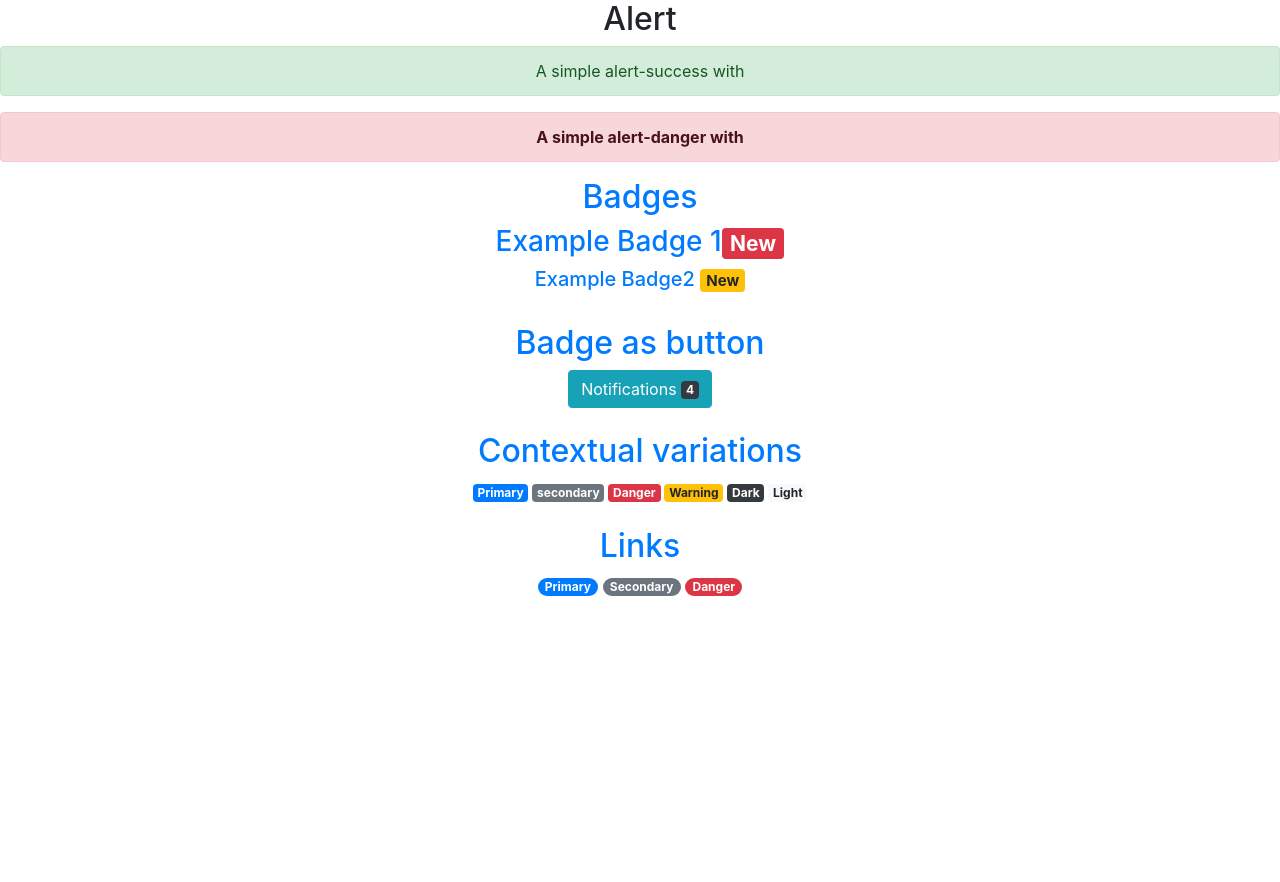
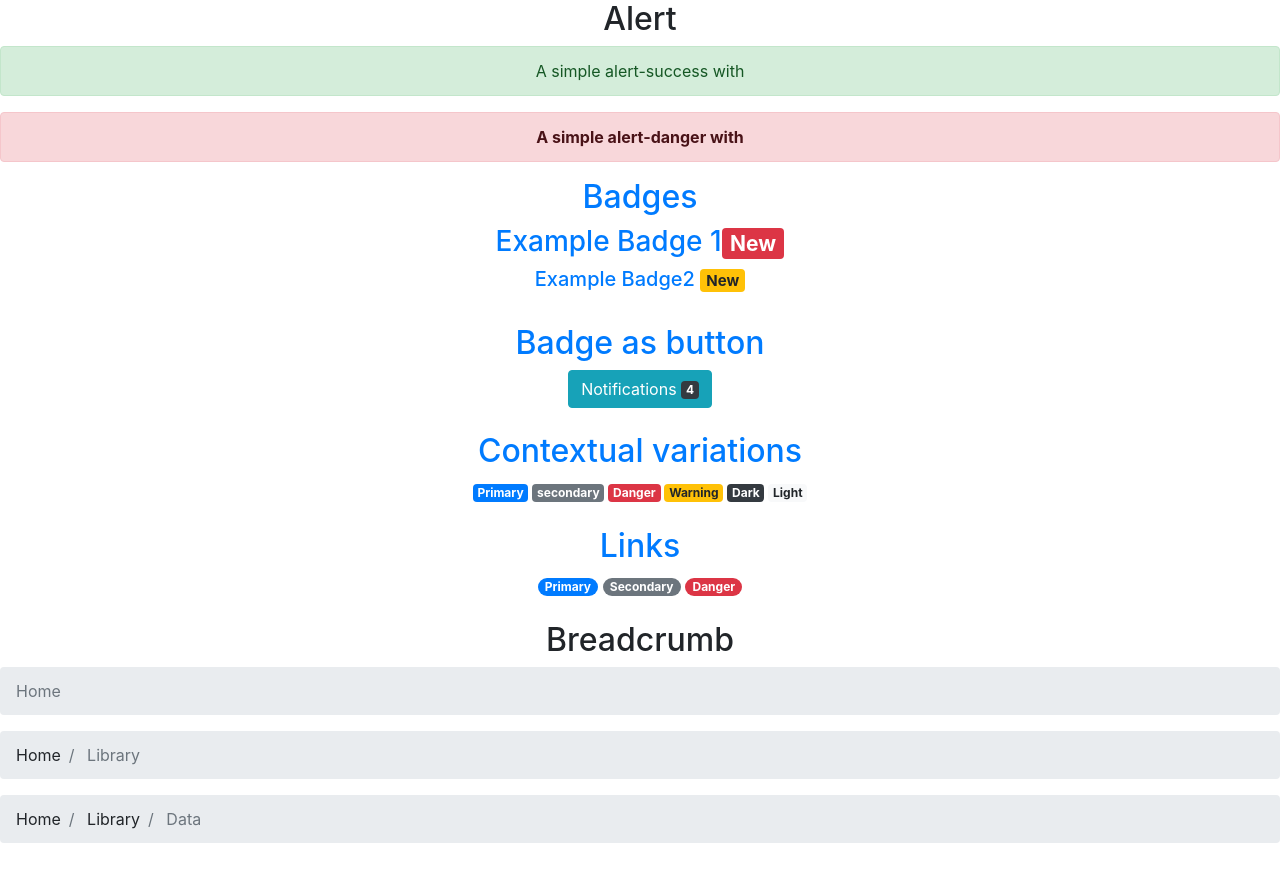
Before and after one commit to princigupta037/Bootstrap, a plain HTML site: page home.html in a window 1280 px wide. Before the commit the page ends 800 px from the top, so only its background shows below. Drawn offline with nearby package versions, Linux system fonts and the light colour scheme.

Commit message:
Breadcrumb

```diff
--- a/home.html
+++ b/home.html
@@ -42,6 +42,28 @@ A simple alert-danger with <a href="#" class="alert-link"><br>
          <a href="#" class="badge badge-pill badge-primary"> Primary </a>
          <a href="#" class="badge badge-pill badge-secondary"> Secondary </a>
          <a href="#" class="badge badge-pill badge-danger"> Danger</a>
+<br><br>
+<!-- Breadcrumb -->
+   <h2> Breadcrumb</h2>
+      <nav aria-label ="Breadcrumb">
+         <ol class="breadcrumb">
+            <li class="breadcrumb-item active" aria-current="page" > Home </li>
+         </ol>
+      </nav>
+      <nav aria-label="breadcrumb">
+         <ol class="breadcrumb">
+            <li class="breadcrumb-item" <a href="#"> Home</a>
+            <li class="breadcrumb-item active" aria-current="page"> Library </li>
+         </ol>
+      </nav>
+      <nav aria-label="breadcrumb">
+            <ol class="breadcrumb">
+               <li class="breadcrumb-item" <a href="#"> Home</a>
+               <li class="breadcrumb-item" <a href="#"> Library</a>
+               <li class="breadcrumb-item active" aria-current="page"> Data </li>
+            </ol>
+         </nav>
+   <br><br>
 <!-- Optional JavaScript -->
 <!-- jQuery first, then Popper.js, then Bootstrap JS -->
 <script src="https://code.jquery.com/jquery-3.3.1.slim.min.js" integrity="sha384-q8i/X+965DzO0rT7abK41JStQIAqVgRVzpbzo5smXKp4YfRvH+8abtTE1Pi6jizo" crossorigin="anonymous"></script>
```
